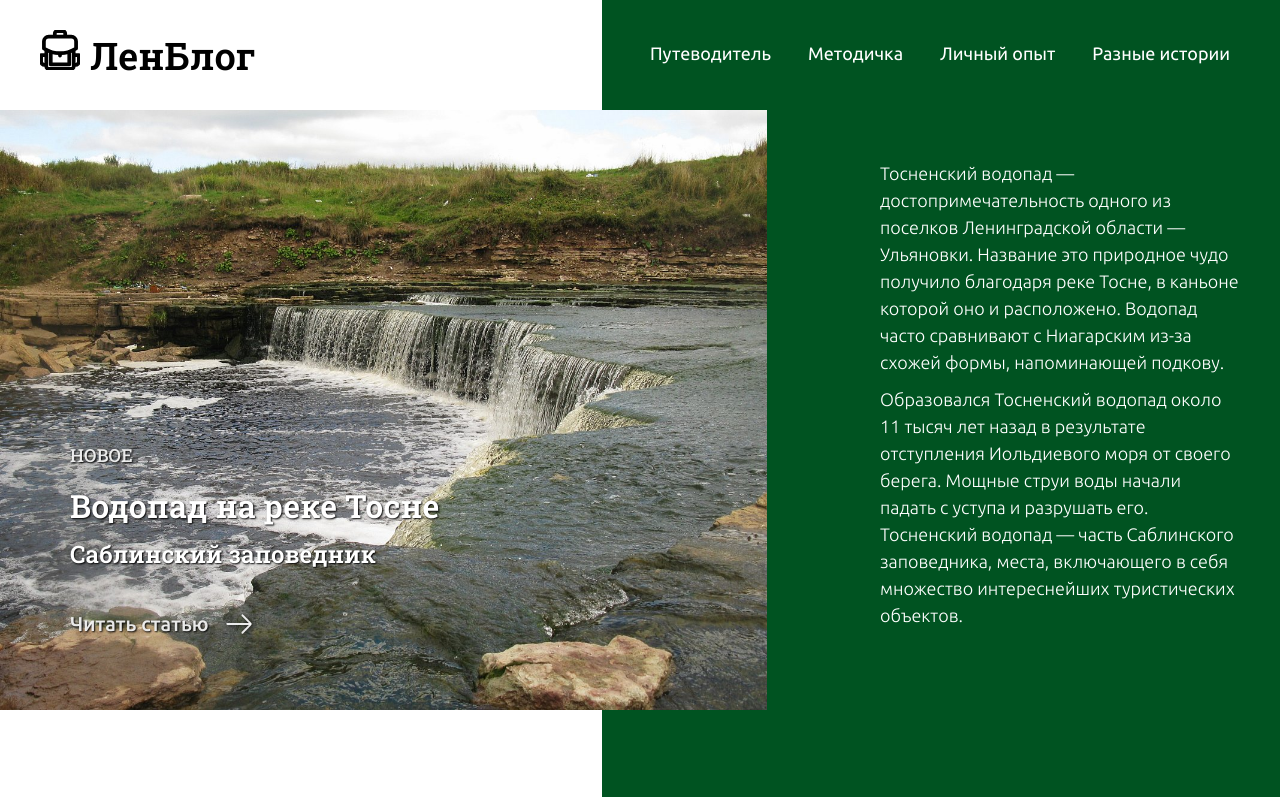
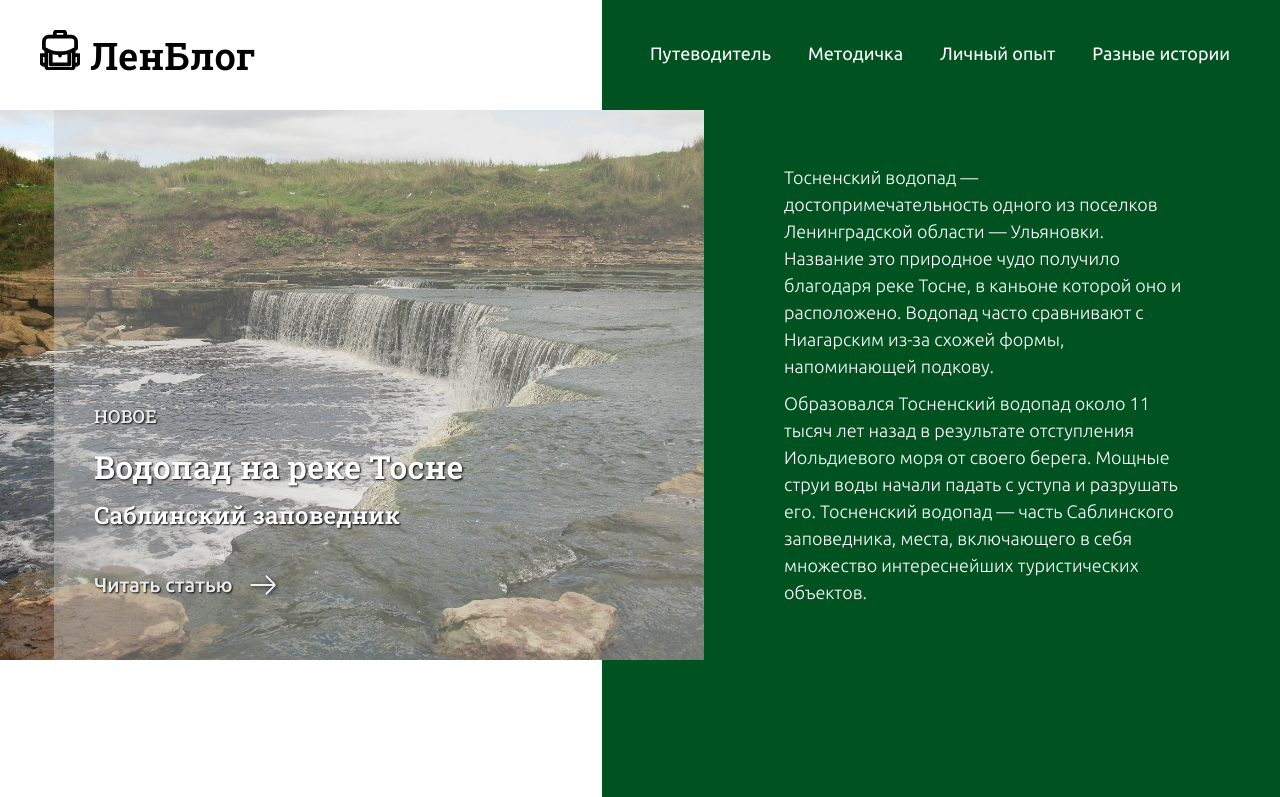
Before and after one commit to batalovalada/LenBlog, a plain HTML site: page src/index.html in a window 1280 px wide. Shown: the top 797 px of the page. Drawn offline with nearby package versions, Linux system fonts and the light colour scheme; files that its build step writes are made by us from their sources.

Commit message:
Intro Grid

```diff
--- a/src/assets/scss/style.scss
+++ b/src/assets/scss/style.scss
@@ -95,8 +95,11 @@ p {
 .intro {
     width: 100%;
     height: 100vh;
-    padding-top: 150px;
-    position: relative;
+    padding-top: 110px;
+    display: grid;
+    grid-template-columns: 55% 45%;
+    grid-template-rows: 550px;
+    column-gap: 80px;
 
     color: #fff;
 
@@ -116,30 +119,48 @@ p {
 
 }
 
-.intro__inner {
-    display: flex;
-    justify-content: space-between;
-    align-items: flex-end;
+
+.intro__banner {
+    background: #3c65a7 url(../images/intro/intro.jpg) center no-repeat;
+    -webkit-background-size: cover;
+    background-size: cover;
+
+    position: relative;
+    z-index: 3;
+
+    padding: 60px 0;
 
 }
 
-.intro__banner {
-    width: 50%;
-}
+.intro__banner:after {
+    content: "";
+    display: block;
+    width: 100%;
+    max-width: 650px;
+    height: 100%;
 
-.intro__img {
-    height: 100%;
-    max-height: 600px;
     position: absolute;
-    top: 110px;
-    left: 0;
-    z-index: 2;
+    bottom: 0;
+    right: 0;
+    z-index: 4;
+
+    background-color: rgba(201, 201, 201, 0.4);
 }
 
 .intro__titles {
     position: relative;
-    z-index: 3;
-    padding-left: 30px;
+    z-index: 10;
+    width: 100%;
+    max-width: 400px;
+    height: 100%;
+
+    display: flex;
+    flex-direction: column;
+    justify-content: flex-end;
+
+    margin-left: auto;
+    margin-right: 210px;
+
 
     text-shadow: 1px 1px 2px #000;
 }
@@ -156,8 +177,12 @@ p {
 .intro__title {
     margin-bottom: 15px;
 
+    font-family: 'Roboto Slab', serif;
     font-size: 32px;
     font-weight: 600;
+    line-height: 1.2;
+    color: #fff;
+
     transition: transform .2s ease;
 }
 
@@ -168,8 +193,11 @@ p {
 .intro__subtitle {
     margin-bottom: 40px;
 
+    font-family: 'Roboto Slab', serif;
     font-size: 24px;
     font-weight: 600;
+    line-height: 1.2;
+    color: #fff;
 
     transition: transform .2s ease;
 }
@@ -182,7 +210,7 @@ p {
     font-family: 'Ubuntu', sans-serif;
     font-weight: 500;
     font-size: 20px;
-    line-height: 1.1;
+    line-height: 1.5;
     color: rgba(255, 255, 255, 0.9);
 
     display: flex;
@@ -206,8 +234,12 @@ p {
 
 .intro__content {
     position: relative;
-    z-index: 3;
-    width: 30%;
+    z-index: 10;
+    width: 100%;
+    max-width: 400px;
+
+    margin: auto 0;
+
     font-size: 18px;
     font-weight: 300;
 }
--- a/src/index.html
+++ b/src/index.html
@@ -30,14 +30,11 @@
 </div> <!-- ./header -->
 
 <div class="intro">
-    <div class="container">
-        <div class="intro__inner">
     <div class="intro__banner">
-                <img class="intro__img" src="assets/images/intro/intro.jpg" alt="">
         <div class="intro__titles">
             <h3 class="intro__suptitle">Новое</h3>
-                    <h1 class="intro__title">Водопад на реке Тосне</h1>
-                    <h2 class="intro__subtitle">Саблинский заповедник</h2>
+            <a class="intro__title" href="#">Водопад на реке Тосне</a>
+            <a class="intro__subtitle" href="#">Саблинский заповедник</a>
             <a class="intro__link" href="#">
                 <span>Читать статью</span>
                 <svg class="intro__icon" id="arrow" width="30" height="30" viewBox="0 0 30 30" xmlns="http://www.w3.org/2000/svg">
@@ -52,8 +49,6 @@
 
         <p>Образовался Тосненский водопад около 11 тысяч лет назад в результате отступления Иольдиевого моря от своего берега. Мощные струи воды начали падать с уступа и разрушать его. Тосненский водопад — часть Саблинского заповедника, места, включающего в себя множество интереснейших туристических объектов.</p>
     </div>
-        </div>
-    </div> <!-- ./container -->
 </div> <!-- ./intro -->
 
 <div class="popular">
```
Lines whose indentation alone changed are shown as unchanged.
